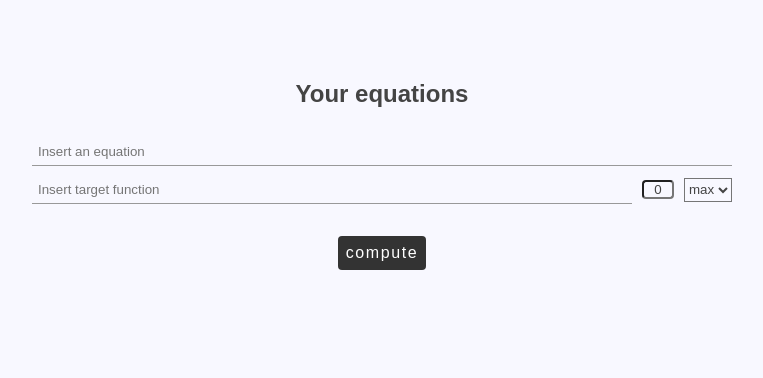
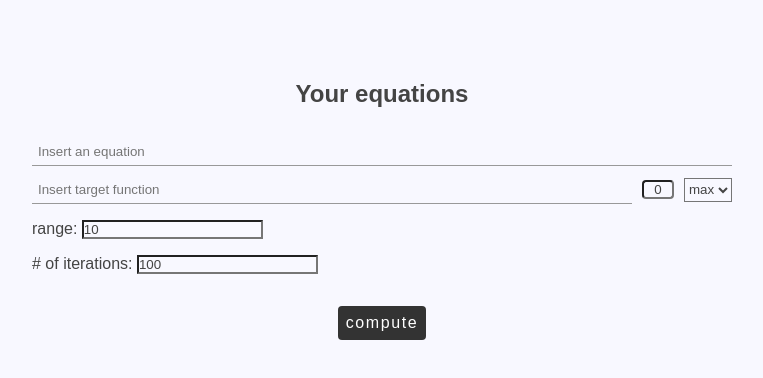
Before and after one commit to DCzajkowski/agh-boitzo, a Vue app: page / in a window 1280 px wide. Shown: the top 378 px of the page, without its empty margins (258-1021 px from the left). Built offline with nearby package versions, Linux system fonts and the light colour scheme.

Commit message:
Fixes and improvs

```diff
--- a/src/App.vue
+++ b/src/App.vue
@@ -34,6 +34,15 @@
                     <input class="vab" v-model.number="item.value">
                 </div>
             </div>
+
+            <div class="range">
+                range: <input type="number" v-model="range">
+            </div>
+
+            <div class="iters">
+                # of iterations: <input type="number" v-model="interationsAmount">
+            </div>
+
             <div class="go" @click="compute">compute</div>
             <div class="result">{{ result }}</div>
         </div>
@@ -65,7 +74,7 @@
                 this.$store.commit('addTarget', target)
             },
             compute() {
-                const math = new MathModule(this.equations, this.target, this.type, this.varNumber)
+                const math = new MathModule(this.equations, this.target, this.type, this.varNumber, this.range, this.interationsAmount)
 
                 this.result = JSON.stringify(math.compute(this.variables.map(el => el.value)))
             },
@@ -103,6 +112,22 @@
                 },
                 set(value) {
                     this.$store.commit('setVarNumber', value)
+                },
+            },
+            range: {
+                get() {
+                    return this.$store.getters.range
+                },
+                set(value) {
+                    this.$store.commit('setRange', value)
+                },
+            },
+            interationsAmount: {
+                get() {
+                    return this.$store.getters.interationsAmount
+                },
+                set(value) {
+                    this.$store.commit('setInterationsAmount', value)
                 },
             },
         },
@@ -205,4 +230,8 @@
     .ba {
         font-size: 12px;
     }
+
+    .range, .iters {
+        margin-top: 1rem;
+    }
 </style>
--- a/src/modules/Math.js
+++ b/src/modules/Math.js
@@ -4,19 +4,21 @@ import distance from 'euclidean-distance'
 
 export default class MathModule {
 
-    constructor(eq, target, type, varNumber) {
+    constructor(eq, target, type, varNumber, range, interationsAmount) {
         this.equations = eq
         this.target = target
         this.type = type
         this.varNumber = varNumber
         this.iterator = 0
+        this.range = range
+        this.interationsAmount = interationsAmount
     }
 
     compute(startingPoint) {
         this.iterator += 1
         let winningPoint = startingPoint
         let winningValue = null
-        this.points = this.getRandomPoints(1000, 1000, winningPoint)
+        this.points = this.getRandomPoints(1000, this.range, winningPoint)
 
         for (const point of this.points) {
             const scope = {}
@@ -49,7 +51,7 @@ export default class MathModule {
             }
         }
 
-        if (distance(winningPoint, startingPoint) <= 0.01 || this.iterator > 100) {
+        if (distance(winningPoint, startingPoint) <= 0.01 || this.iterator > this.interationsAmount) {
             return winningPoint
         }
 
--- a/src/store/index.js
+++ b/src/store/index.js
@@ -14,7 +14,8 @@ export default new Vuex.Store({
         target: '',
         type: 'max',
         varNumber: 0,
-
+        range: 10,
+        interationsAmount: 100,
     },
     mutations: {
         addEquation(state, eq) {
@@ -32,6 +33,12 @@ export default new Vuex.Store({
         setVarNumber(state, target) {
             state.varNumber = target
         },
+        setRange(state, target) {
+            state.range = target
+        },
+        setInterationsAmount(state, target) {
+            state.interationsAmount = target
+        },
     },
     getters: {
         equations(state) {
@@ -46,5 +53,11 @@ export default new Vuex.Store({
         varNumber(state) {
             return state.varNumber
         },
+        range(state) {
+            return state.range
+        },
+        interationsAmount(state) {
+            return state.interationsAmount
+        },
     },
 })
```
Also changed, not shown: 1 other file (tests, documents, lock files or other folders).
